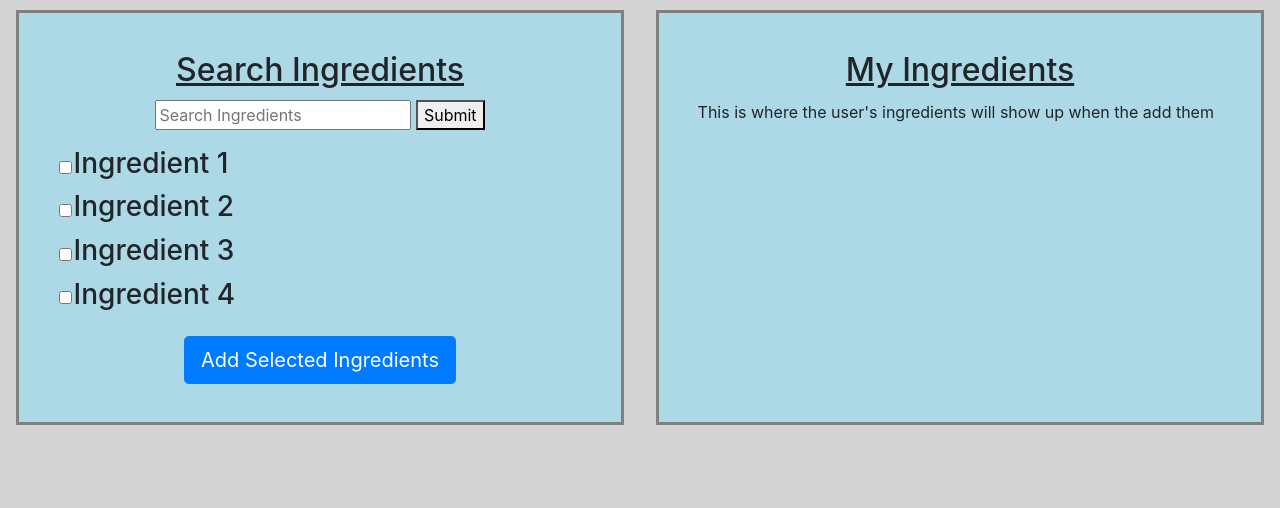
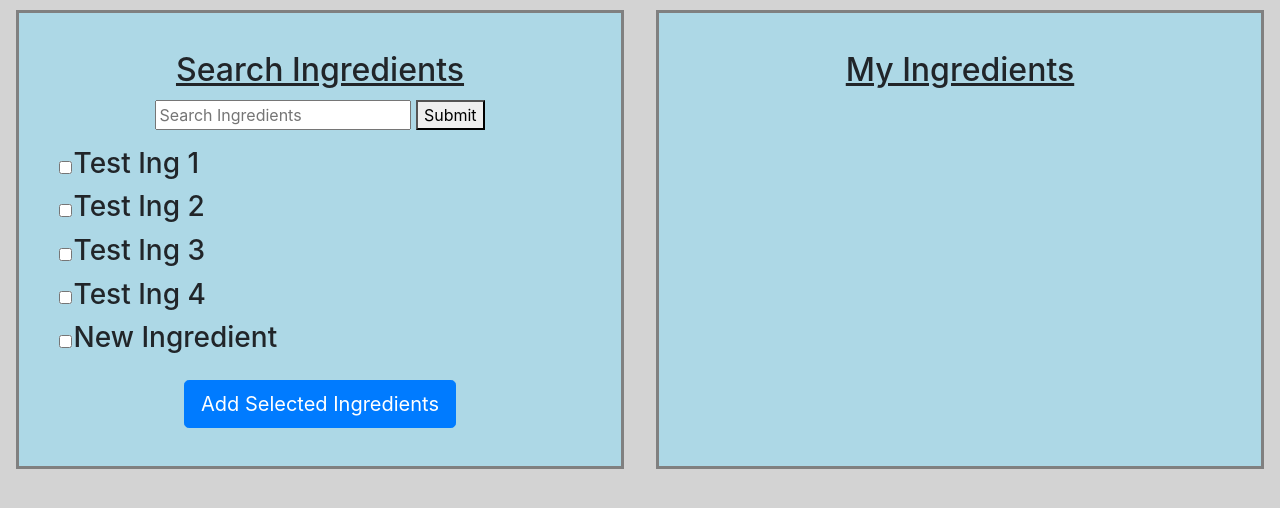
Before and after one commit to HarrySchreiber/FeedFeed, a Flask app: page /mypantry/ in a window 1280 px wide. Shown: the part 56-564 px from the top of the page. Run offline with Flask 2, Linux system fonts and the light colour scheme; data comes from the database, SQL or seed files in the repository; some libraries are stand-ins or nearby versions.

Commit message:
User can search ingredients, all pages are connected to database

```diff
--- a/FeedFeed/server.py
+++ b/FeedFeed/server.py
@@ -326,11 +326,25 @@ def get_user_home():
 
 @app.route("/mygoals/")
 def get_user_goals():
-    return render_template("user_goals.html")
+    #The below code only works when a user has just created an account and uses session variables
+    '''
+    name = session["name"]
+    heightFeet = session["height-feet"]
+    heightInches = session["height-inches"]
+    weight = session["weight"]
+    '''
+    name = "Jacob Dybas"
+    heightFeet = 6
+    heightInches = 1
+    weight = 200
+    return render_template("user_goals.html", name=name, heightFeet=heightFeet, heightInches=heightInches, weight=weight)
 
 @app.route("/mypantry/")
 def get_user_pantry():
-    return render_template("user_pantry.html")
+    conn = sqlite3.connect("Database.db")
+    c = conn.cursor()
+    rows = c.execute(''' SELECT * FROM Ingredient ''')
+    return render_template("user_pantry.html", rows=rows)
 
 @app.route("/dailyplan/")
 def get_daily_plan():
--- a/FeedFeed/templates/user_pantry.html
+++ b/FeedFeed/templates/user_pantry.html
@@ -5,6 +5,7 @@
 
 {% block resources %}
 <link rel="stylesheet" type="text/css" href="/static/styles/pantry_style.css">
+<script src="/static/scripts/my_pantry.js"></script>
 {% endblock %}
 
 {% block main %}
@@ -13,34 +14,25 @@
         <div class="col-lg" id="search">
             <h2> Search Ingredients </h2>
             <div class="search-bar">
-                <input type="text" placeholder="Search Ingredients">
-                <button type="submit">Submit</button>
+                <input type="text" id="search_text" placeholder="Search Ingredients">
+                <button type="submit" id="search">Submit</button>
             </div>
-            <table>
-                <tr>
-                    <td> <input type="checkbox" name="cut" id="f-add-ingredient" /> </td>
-                    <td> <h3> Ingredient 1 </h3> </td>
+            <table id="table">
+                {%for entry in rows%}
+                <tr value="{{entry[6]}}">
+                    <td> <input class="check" type="checkbox" name="ing" id="f-add-ingredient" value="{{entry[6]}}" /> </td>
+                    <td class="ingName"> <h3> {{entry[6]}} </h3> </td>
                 </tr>
-                <tr>
-                    <td> <input type="checkbox" name="cut" id="f-add-ingredient" /> </td>
-                    <td> <h3> Ingredient 2 </h3> </td>
-                </tr>
-                <tr>
-                    <td> <input type="checkbox" name="cut" id="f-add-ingredient" /> </td>
-                    <td> <h3> Ingredient 3 </h3> </td>
-                </tr>
-                <tr>
-                    <td> <input type="checkbox" name="cut" id="f-add-ingredient" /> </td>
-                    <td> <h3> Ingredient 4 </h3> </td>
-                </tr>
+                {%endfor%}
             </table>
             <div class="buttons">
-                <button type="button" class="btn btn-primary btn-lg">Add Selected Ingredients</button>
+                <button type="button" id="addSelected" class="btn btn-primary btn-lg">Add Selected Ingredients</button>
             </div>
         </div>
         <div class="col-lg" id="my_ingredients">
             <h2> My Ingredients </h2>
-            <p> This is where the user's ingredients will show up when the add them </p>
+            <ul id="ingList">
+            </ul>
         </div>
     </div>
 </div>
```
Also changed, not shown: FeedFeed/static/scripts/my_pantry.js (added, +36 -0 lines), FeedFeed/templates/user_goals.html (+5 -4 lines).
